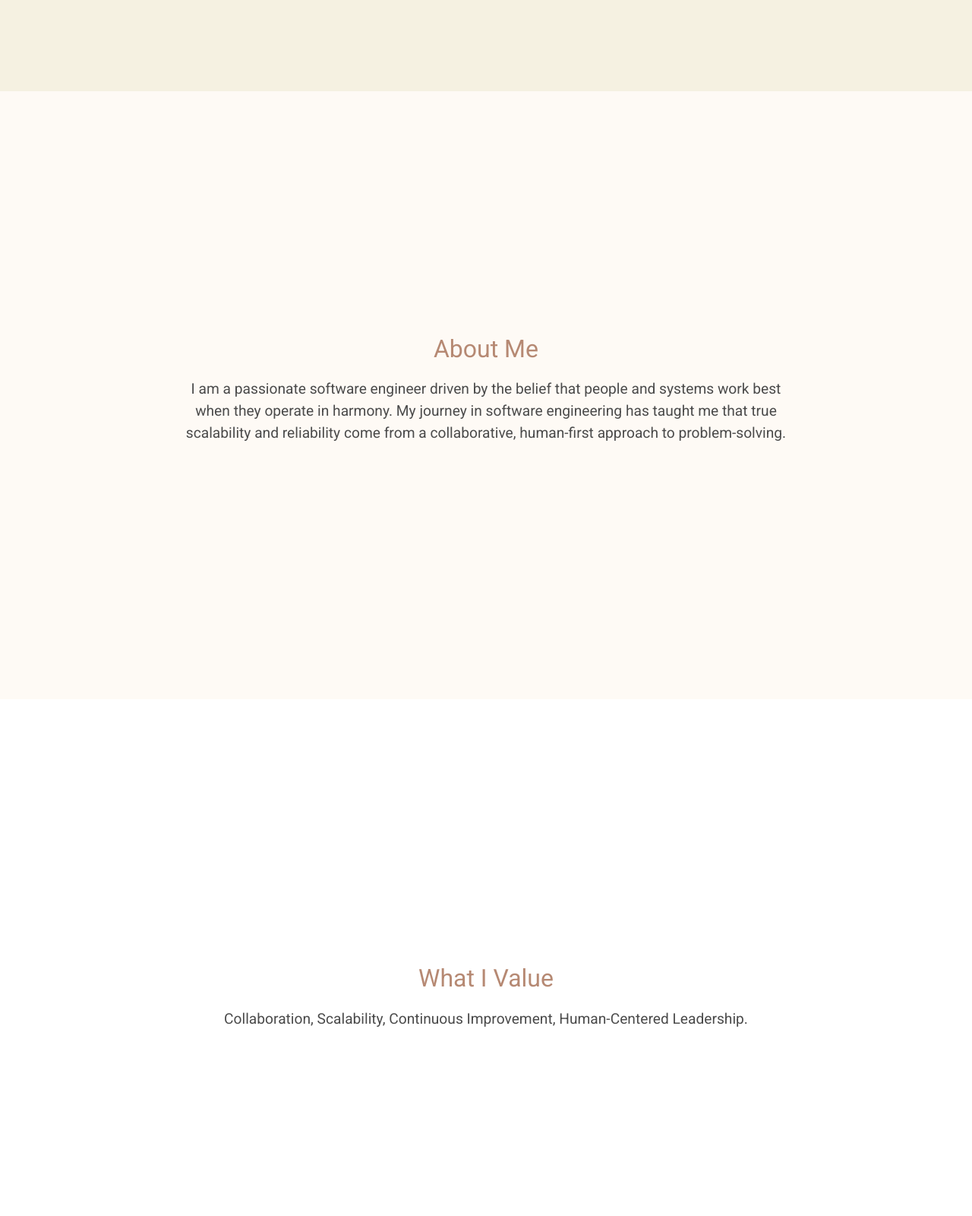
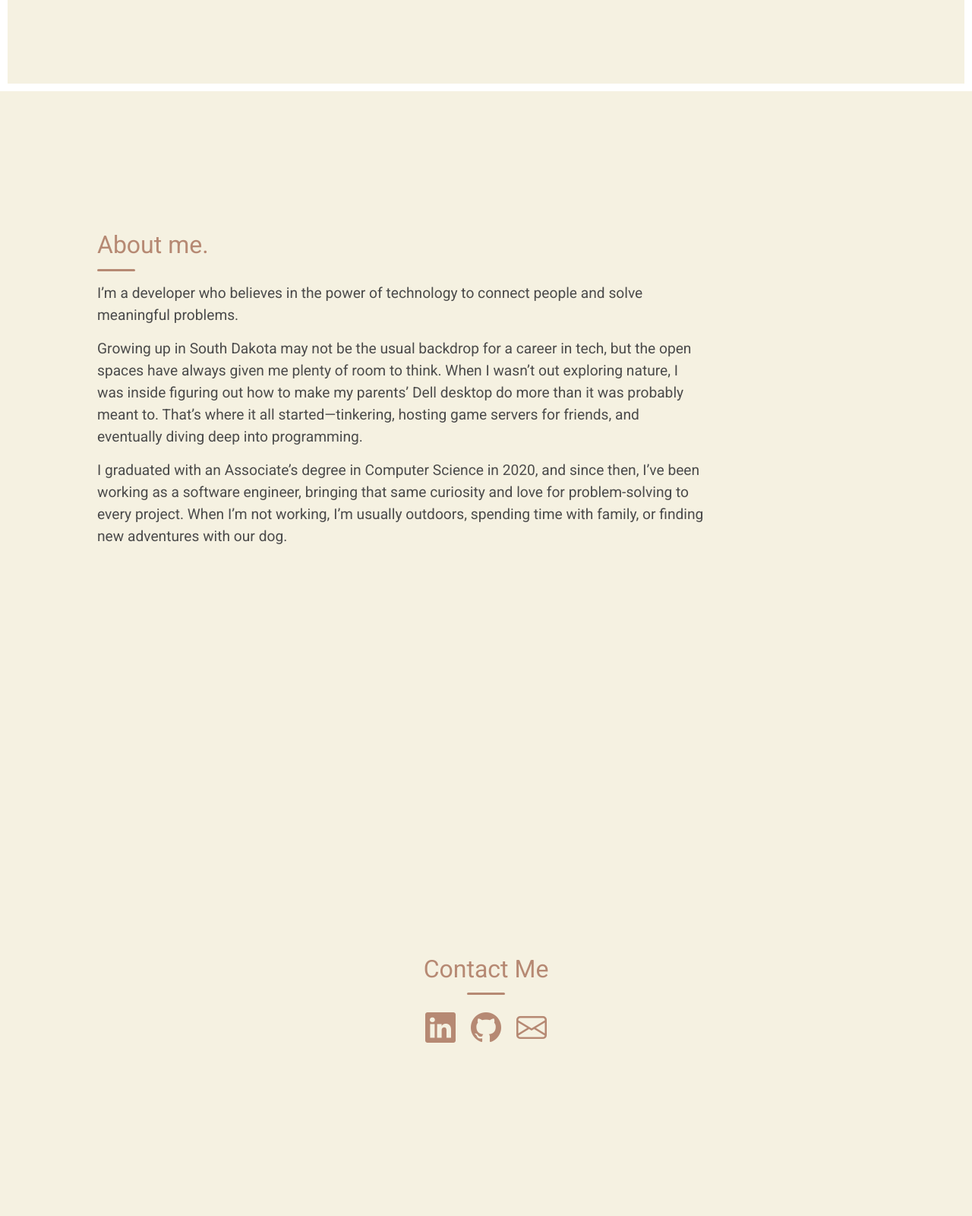
Before and after one commit to tristen-k/tristen-k.github.io, a website: page index.html in a window 1280 px wide. Shown: the part 680-2280 px from the top of the page at 76% size. Drawn offline with nearby package versions, Linux system fonts and the light colour scheme.

Commit message:
Refactored styles into external styles.css for maintainability, applied consistent background color across sections, added content to ‘About Me’ section, temporarily removed ‘What I Value’ section, introduced underlined headings and added viewport border, cleaned up HTML structure, and made some general improvements to styling and spacing with responsiveness in mind.

```diff
--- /dev/null
+++ b/css/styles.css
@@ -0,0 +1,165 @@
+/* Define reusable color variables */
+:root {
+    --bg-beige: #f5f1e1;
+    --text-gray: #4b4b4b;
+    --accent-brown: #b68973;
+    --light-brown: #fefaf5;
+    --white: #fff;
+}
+
+/* Base page and font setup */
+body {
+    font-family: 'Roboto', sans-serif;
+    background-color: var(--bg-beige);
+    color: var(--text-gray);
+    margin: 0;
+    padding: 0;
+    overflow-x: hidden;
+}
+
+/* Greeting Section */
+.greeting {
+    height: 100vh;
+    display: flex;
+    flex-direction: column;
+    justify-content: center;
+    align-items: center;
+    text-align: center;
+    background-color: var(--bg-beige);
+}
+
+.greeting__heading {
+    font-size: 3rem;
+    color: var(--text-gray);
+    margin: 0;
+}
+
+.greeting__text {
+    font-size: 1.5rem;
+    color: #737373;
+}
+
+/* Scroll down arrow styling */
+.scroll-down {
+    font-size: 2rem;
+    cursor: pointer;
+    color: var(--accent-brown);
+    margin-top: 40px;
+    animation: bounce 2s infinite;
+}
+
+@keyframes bounce {
+    0%, 20%, 50%, 80%, 100% { transform: translateY(0); }
+    40% { transform: translateY(10px); }
+    60% { transform: translateY(5px); }
+}
+
+/* Section styling */
+section {
+    min-height: 100vh;
+    display: flex;
+    flex-direction: column;
+    justify-content: center;
+    padding: clamp(20px, 5vw, 80px); /* Dynamically adjusts padding */
+}
+
+#about,
+#values {
+    align-items: flex-start;
+    text-align: left;
+    padding: 0 10vw; /* Adds gap from edges */
+}
+
+/* Section Titles with underline */
+h2 {
+    color: var(--accent-brown);
+    font-size: 2rem;
+    margin-bottom: 20px;
+    padding-bottom: 10px;
+    position: relative;
+    display: inline-block;
+}
+
+h2::after {
+    content: '';
+    position: absolute;
+    left: 0;
+    bottom: -5px;
+    width: 50px;
+    height: 3px;
+    background-color: var(--accent-brown);
+    border-radius: 2px;
+}
+
+/* Contact Section (centered text) */
+#contact {
+    background-color: var(--bg-beige);
+    text-align: center;
+    padding: 0 10vw;
+}
+
+#contact h2::after {
+    left: 50%;
+    transform: translateX(-50%);
+}
+
+p {
+    font-size: 1.2rem;
+    max-width: 800px;
+}
+
+/* Social Icon Styling */
+.social-icons {
+    display: flex;
+    justify-content: center;
+    gap: 20px;
+}
+
+.social-icons a {
+    font-size: 2.5rem;
+    color: var(--accent-brown);
+    transition: transform 0.3s, color 0.3s;
+}
+
+.social-icons a:hover {
+    transform: scale(1.1);
+    color: var(--text-gray);
+}
+
+/* Footer */
+footer {
+    padding: 20px;
+    background-color: var(--accent-brown);
+    color: var(--white);
+    text-align: center;
+}
+
+/* Add a fixed border around the viewport using pseudo-elements */
+body::before,
+body::after {
+    content: '';
+    position: fixed;
+    top: 0;
+    left: 0;
+    width: 100vw;
+    height: 100vh;
+    pointer-events: none;
+    border: 10px solid var(--white);
+    box-sizing: border-box;
+    z-index: 1000;
+}
+
+/* Media Queries */
+@media (max-width: 768px) {
+    h2 {
+        font-size: 1.8rem;
+    }
+
+    p {
+        font-size: 1.1rem;
+    }
+
+    .social-icons a {
+        font-size: 2rem;
+    }
+}
--- a/index.html
+++ b/index.html
@@ -1,146 +1,23 @@
 <!DOCTYPE html>
 <html lang="en">
+
 <head>
   <meta charset="UTF-8">
-  <meta http-equiv="X-UA-Compatible" content="IE=edge">
   <meta name="viewport" content="width=device-width, initial-scale=1.0">
   <link href="https://fonts.googleapis.com/css2?family=Roboto:wght@400;700&display=swap" rel="stylesheet">
-  <link rel="stylesheet" href="https://unpkg.com/aos@2.3.1/dist/aos.css">
-  <link rel="stylesheet" href="https://cdn.jsdelivr.net/npm/bootstrap-icons/font/bootstrap-icons.css"> <!-- Bootstrap Icons CDN -->
-  <link rel="stylesheet" href="node_modules/bootstrap/dist/css/bootstrap.min.css">
-  <link rel="icon" type="image/x-icon" href="node_modules/bootstrap-icons/icons/regex.svg">
+  <link rel="stylesheet" href="https://unpkg.com/aos@2.3.1/dist/aos.css"> <!-- AOS Library for animations -->
+  <link rel="stylesheet" href="https://cdn.jsdelivr.net/npm/bootstrap-icons/font/bootstrap-icons.css"> <!-- Bootstrap Icons -->
+  <link rel="stylesheet" href="node_modules/bootstrap/dist/css/bootstrap.min.css"> <!-- Bootstrap CSS -->
+  <link rel="stylesheet" href="css/styles.css"> <!-- External stylesheet for custom styles -->
+  <link rel="icon" type="image/x-icon" href="images/favicon.ico"> <!-- Favicon -->
   <title>Tristen Kary</title>
-  <style>
-    /* Define reusable color variables */
-    :root {
-      --bg-beige: #f5f1e1;
-      --text-gray: #4b4b4b;
-      --accent-brown: #b68973;
-      --light-brown: #fefaf5;
-      --white: #fff;
-    }
+</head>
 
-    /* Base page and font setup */
-    body {
-      font-family: 'Roboto', sans-serif;
-      background-color: var(--bg-beige);
-      color: var(--text-gray);
-      margin: 0;
-      padding: 0;
-      overflow-x: hidden; /* Prevent horizontal scroll */
-    }
-
-    /* Fullscreen greeting section */
-    .greeting {
-      height: 100vh;
-      display: flex;
-      flex-direction: column;
-      justify-content: center;
-      align-items: center;
-      text-align: center;
-      background-color: var(--bg-beige);
-    }
-
-    .greeting h1 {
-      font-size: 3rem;
-      color: var(--text-gray);
-      margin: 0;
-    }
-
-    .greeting p {
-      font-size: 1.5rem;
-      color: #737373;
-    }
-
-    /* Scroll down arrow styling */
-    .scroll-down {
-      font-size: 2rem;
-      cursor: pointer;
-      color: var(--accent-brown);
-      margin-top: 40px;
-      animation: bounce 2s infinite;
-    }
-
-    @keyframes bounce {
-      0%, 20%, 50%, 80%, 100% {
-        transform: translateY(0);
-      }
-      40% {
-        transform: translateY(10px);
-      }
-      60% {
-        transform: translateY(5px);
-      }
-    }
-
-    /* Section styling */
-    section {
-      min-height: 100vh;
-      display: flex;
-      flex-direction: column;
-      justify-content: center; /* Center vertically */
-      align-items: center; /* Center horizontally */
-      text-align: center;
-      padding: 20px; /* Added padding for text spacing */
-    }
-
-    /* Section Titles */
-    h2 {
-      color: var(--accent-brown);
-      margin-bottom: 20px; /* Space between title and content */
-      font-size: 2rem;
-    }
-
-    p {
-      font-size: 1.2rem;
-      max-width: 800px; /* Constrain paragraph width for readability */
-    }
-
-    /* Section 1 */
-    #about {
-      background-color: var(--light-brown);
-    }
-
-    /* Section 2 */
-    #values {
-      background-color: var(--white);
-    }
-
-    /* Section 3: Contact Icons */
-    #contact {
-      background-color: var(--bg-beige);
-    }
-
-    /* Social Icon Styling */
-    .social-icons a {
-      font-size: 2.5rem;
-      margin: 0 15px;
-      color: var(--accent-brown);
-      transition: transform 0.3s, color 0.3s;
-      display: inline-block; /* Prevent underscores or artifacts */
-      vertical-align: middle; /* Ensures proper alignment of icons */
-    }
-
-    .social-icons a:hover {
-      transform: scale(1.1);
-      color: var(--text-gray);
-    }
-
-    /* Footer */
-    footer {
-      padding: 20px;
-      background-color: var(--accent-brown);
-      color: var(--white);
-      text-align: center;
-    }
-
-  </style>
-</head>
 <body>
   <!-- Greeting Section -->
   <section class="greeting" data-aos="fade-up">
-    <h1>Hi, I'm Tristen Kary.</h1>
-    <p>A software engineer from Sioux Falls, South Dakota. Thank you for visiting.</p>
+    <h1 class="greeting__heading">Hi, I'm Tristen Kary.</h1>
+    <p class="greeting__text">A software engineer from Sioux Falls, South Dakota. Thank you for visiting.</p>
     <div class="scroll-down" id="scrollArrow">
       &#8595;
     </div>
@@ -148,15 +25,17 @@
 
   <!-- About Section -->
   <section id="about">
-    <h2 data-aos="fade-right">About Me</h2>
-    <p data-aos="fade-left">I am a passionate software engineer driven by the belief that people and systems work best when they operate in harmony. My journey in software engineering has taught me that true scalability and reliability come from a collaborative, human-first approach to problem-solving.</p>
+    <h2 data-aos="fade-right">About me.</h2>
+    <p data-aos="fade-left">I’m a developer who believes in the power of technology to connect people and solve meaningful problems.</p>
+    <p data-aos="fade-left">Growing up in South Dakota may not be the usual backdrop for a career in tech, but the open spaces have always given me plenty of room to think. When I wasn’t out exploring nature, I was inside figuring out how to make my parents’ Dell desktop do more than it was probably meant to. That’s where it all started—tinkering, hosting game servers for friends, and eventually diving deep into programming.</p>
+    <p data-aos="fade-left">I graduated with an Associate’s degree in Computer Science in 2020, and since then, I’ve been working as a software engineer, bringing that same curiosity and love for problem-solving to every project. When I’m not working, I’m usually outdoors, spending time with family, or finding new adventures with our dog.</p>
   </section>
 
   <!-- Values Section -->
-  <section id="values">
+  <!-- <section id="values">
     <h2 data-aos="fade-left">What I Value</h2>
     <p data-aos="fade-right">Collaboration, Scalability, Continuous Improvement, Human-Centered Leadership.</p>
-  </section>
+  </section> -->
 
   <!-- Contact Section -->
   <section id="contact">
@@ -180,9 +59,9 @@
   </footer>
 
   <!-- AOS and Scroll Animation Script -->
-  <script src="https://unpkg.com/aos@2.3.1/dist/aos.js"></script>
+  <script src="https://unpkg.com/aos@2.3.1/dist/aos.js"></script> <!-- AOS Library -->
   <script>
-    // Initialize AOS
+    // Initialize AOS (Animate On Scroll)
     AOS.init({
       duration: 1000,
       easing: 'ease-in-out',
@@ -190,7 +69,7 @@
     });
 
     // Scroll down functionality
-    document.getElementById('scrollArrow').addEventListener('click', function() {
+    document.getElementById('scrollArrow').addEventListener('click', function () {
       window.scrollTo({
         top: document.querySelector('#about').offsetTop,
         behavior: 'smooth'
@@ -198,4 +77,5 @@
     });
   </script>
 </body>
+
 </html>
```
Also changed, not shown: images/Headshot.jpg (renamed from resources/Headshot.jpg), resources/revX-logo.png (deleted), 2 other files.
